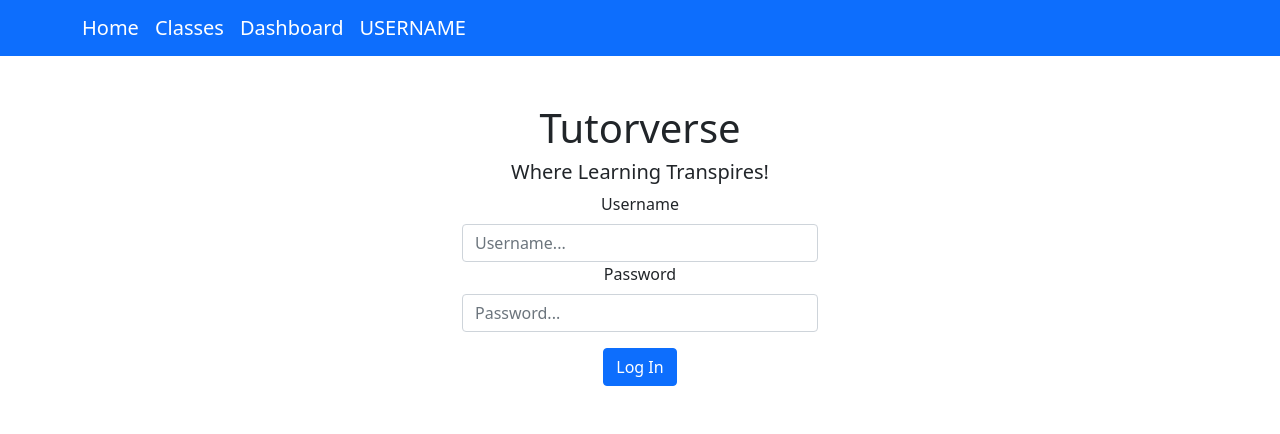
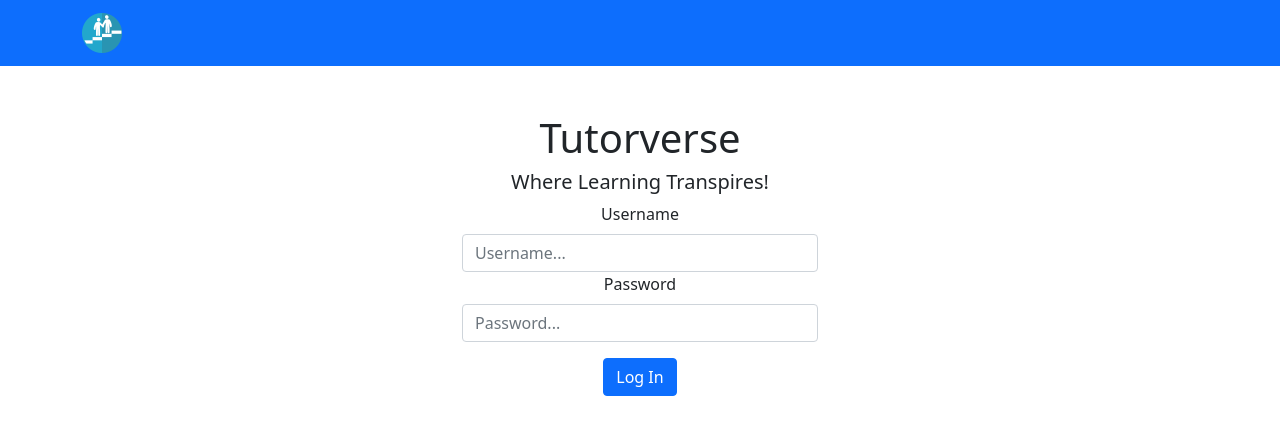
Before and after one commit to noahcams/tutorverse, a React (Create React App) app in the folder packages/client/: page / in a window 1280 px wide. Shown: the top 434 px of the page. Built offline with nearby package versions, Linux system fonts and the light colour scheme.

Commit message:
lifted state to app.js and added a log out button to the navbar

```diff
--- a/packages/client/src/App.js
+++ b/packages/client/src/App.js
@@ -1,4 +1,5 @@
 import './App.css';
+import { useState } from 'react';
 import Dashboard from './components/Dashboard';
 import Login from './components/Login';
 import ClassList from './components/ClassList';
@@ -13,17 +14,21 @@ import 'bootstrap/dist/css/bootstrap.css';
 
 
 function App() {
+	const [user, setUser] = useState({});
+  const [loggedIn, setLoggedIn] = useState(false);
+
+  const renderLogin = () => <Login setUser={setUser} setLoggedIn={setLoggedIn} />;
+
   return (
     <HashRouter className="App">
       <ToastContainer />
-      <Navbar />
+      <Navbar loggedIn={loggedIn} setLoggedIn={setLoggedIn} user={user} />
       <Routes>
-        <Route exact path='/' element={<Login />} />
-        <Route path='/dashboard' element={<Dashboard />} />
-        <Route path='/class-list' element={<ClassList />} />
-        <Route path='/student-list' element={<StudentList />} />
-        <Route path='/student-details' element={<StudentDetails />} />
-        <Route path='/teacher-details' element={<TeacherDetails />} />
+        <Route path='/' element={loggedIn ? <Dashboard user={user} /> : renderLogin()} />
+        <Route path='/class-list' element={loggedIn ? <ClassList /> : renderLogin()} />
+        <Route path='/student-list' element={loggedIn ? <StudentList /> : renderLogin()} />
+        <Route path='/student-details' element={loggedIn ? <StudentDetails /> : renderLogin()} />
+        <Route path='/teacher-details' element={loggedIn ? <TeacherDetails /> : renderLogin()} />
       </Routes>
     </HashRouter>
   );
--- a/packages/client/src/components/Login.js
+++ b/packages/client/src/components/Login.js
@@ -3,7 +3,7 @@ import { Form, Button, Container, Row, Col } from 'react-bootstrap';
 import axios from 'axios';
 import { toast } from 'react-toastify';
 
-export default function Login() {
+export default function Login({ setUser, setLoggedIn }) {
 	const [username, setUsername] = useState('');
 	const [password, setPassword] = useState('');
 
@@ -11,8 +11,9 @@ export default function Login() {
 		e.preventDefault();
 		try {
 			const res = await axios.post('http://localhost:3001/auth/signin', { username, password });
-			console.log(res);
-      window.location.href = 'http://localhost:3000/#/dashboard';
+			setUser(res.data);
+			setLoggedIn(true);
+      // window.location.href = 'http://localhost:3000/#/';
 		} catch (error) {
 			console.error(error);
 			console.log('invalid');
--- a/packages/client/src/components/Navbar.js
+++ b/packages/client/src/components/Navbar.js
@@ -1,17 +1,31 @@
 import React from 'react';
 import { Navbar as NavBar, Container, Nav } from 'react-bootstrap';
-import { Link } from "react-router-dom";
+import { Link } from 'react-router-dom';
 
-export default function Navbar() {
+export default function Navbar({ loggedIn, setLoggedIn, user }) {
 	return (
-		<NavBar bg="primary" variant="dark">
+		<NavBar bg="primary" variant="dark" className="navbar">
 			<Container>
-				<Link className="navbar-brand" to="/">Home</Link>
-				<Nav className="me-auto">
-					<Link to="/class-list" className="navbar-brand">Classes</Link>
-					<Link to="/dashboard" className="navbar-brand">Dashboard</Link>
-					<Link to="/student-details" className="navbar-brand">USERNAME</Link>
-					{/* if user.type === 'teacher', Link to="/teacher-details" */}
+				<Link className="navbar-brand" to="/">
+					<img src="logo.png" alt="logo" />
+				</Link>
+				<Nav>
+					{loggedIn && (
+						<Container>
+							<Link to="/class-list" className="navbar-brand">
+								Classes
+							</Link>
+							<Link to="/" className="navbar-brand">
+								Dashboard
+							</Link>
+							<Link to="/student-details" className="navbar-brand">
+								{user.username ? user.username : ''}
+							</Link>
+							<div className="navbar-brand logout" onClick={() => setLoggedIn(false)}>
+								Log out
+							</div>
+						</Container>
+					)}
 				</Nav>
 			</Container>
 		</NavBar>
--- a/packages/client/src/index.css
+++ b/packages/client/src/index.css
@@ -10,6 +10,20 @@ body {
 code {
   font-family: source-code-pro, Menlo, Monaco, Consolas, 'Courier New',
     monospace;
+}
+
+/* --------------------------- Navbar --------------------------- */
+
+.navbar img {
+  width: 2em;
+}
+
+.navbar .logout {
+  display: inline;
+}
+
+.navbar .logout:hover {
+  cursor: pointer;
 }
 
 /* ------------------------- Dashboard --------------------------- */
```
Also changed, not shown: 1 other file (tests, documents, lock files or other folders).
